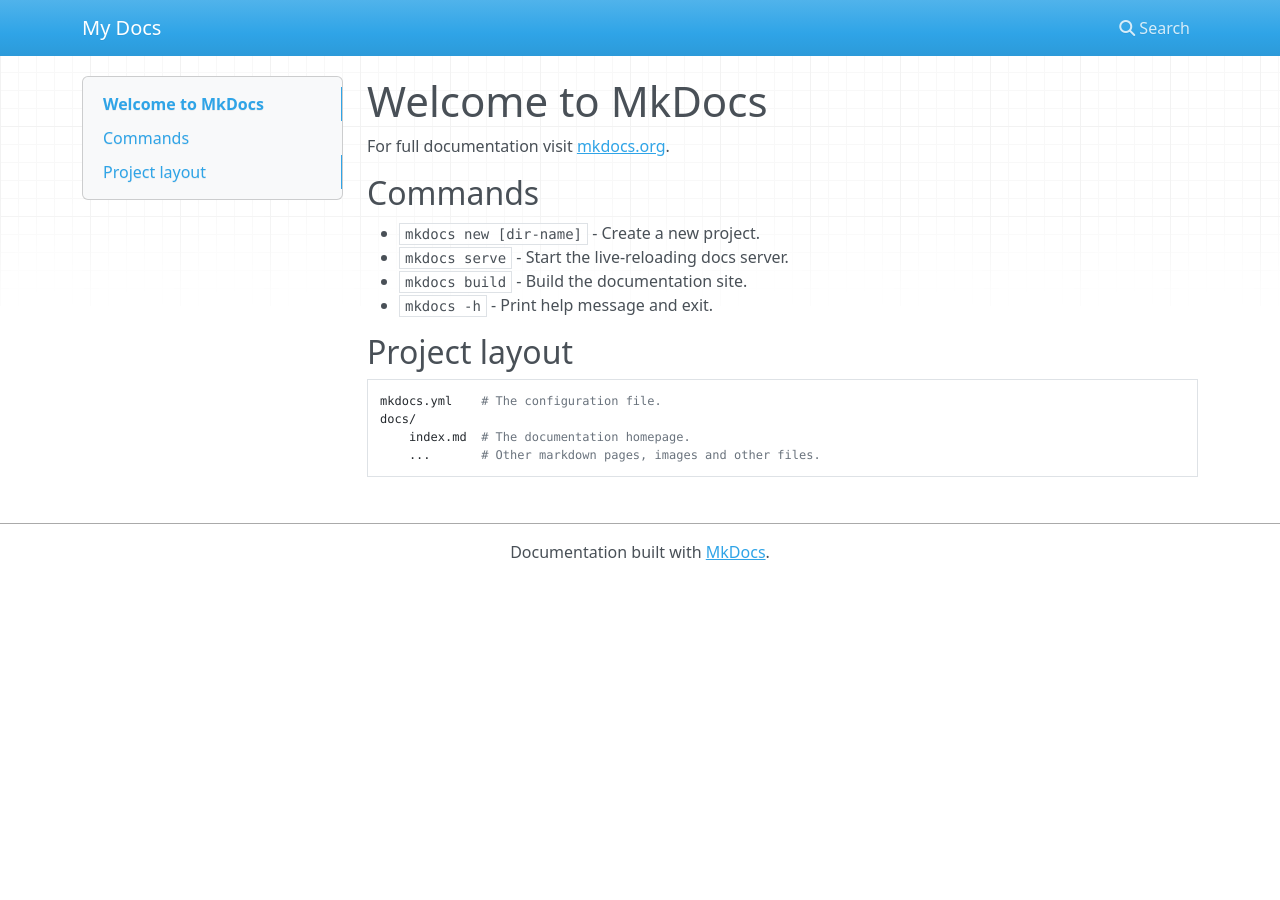
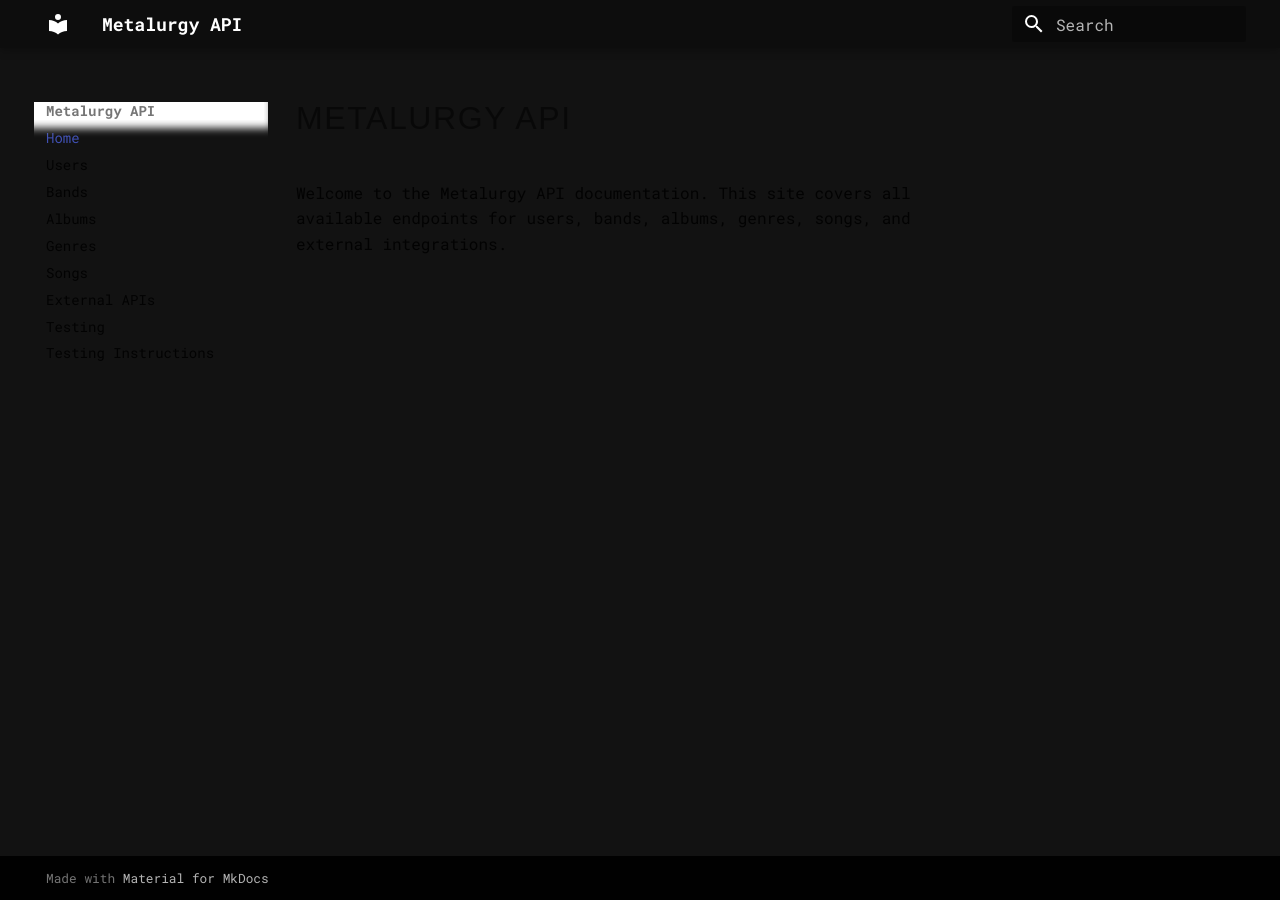
Before and after one commit to CrimsonQween/Metalurgy-API-Systems, an MkDocs documentation site: the page built from Documentation/docs/index.md, in a window 1280 px wide. Built offline with MkDocs 1.6.1 and Material for MkDocs 9.7.7, drawn with Linux system fonts in a browser that asks for light colours; nearby versions of some CDN libraries.

Commit message:
MK Docs + Postman
Added MK Docs documentation and Exported postman collections

```diff
--- a/Documentation/docs/index.md
+++ b/Documentation/docs/index.md
@@ -1,17 +1,3 @@
-# Welcome to MkDocs
+# Metalurgy API
 
-For full documentation visit [mkdocs.org](https://www.mkdocs.org).
-
-## Commands
-
-* `mkdocs new [dir-name]` - Create a new project.
-* `mkdocs serve` - Start the live-reloading docs server.
-* `mkdocs build` - Build the documentation site.
-* `mkdocs -h` - Print help message and exit.
-
-## Project layout
-
-    mkdocs.yml    # The configuration file.
-    docs/
-        index.md  # The documentation homepage.
-        ...       # Other markdown pages, images and other files.
+Welcome to the Metalurgy API documentation. This site covers all available endpoints for users, bands, albums, genres, songs, and external integrations.
--- /dev/null
+++ b/Documentation/docs/stylesheets/metal.css
@@ -0,0 +1,26 @@
+:root {
+    --md-primary-fg-color: #0a0a0a;
+    --md-accent-fg-color: #673ab7;
+    --md-typeset-color: #e0e0e0;
+    --md-default-bg-color: #121212;
+    --md-footer-bg-color: #000000;
+}
+
+.md-typeset h1,
+.md-typeset h2 {
+    font-family: 'Bebas Neue', sans-serif;
+    text-transform: uppercase;
+    letter-spacing: 0.05em;
+}
+
+.md-typeset a {
+    color: #9f6fff;
+}
+
+.md-header {
+    background: #0d0d0d !important;
+}
+
+body {
+    background: #121212;
+}
--- a/Documentation/mkdocs.yml
+++ b/Documentation/mkdocs.yml
@@ -1 +1,25 @@
-site_name: My Docs
+site_name: Metalurgy API
+theme:
+  name: material
+  palette:
+    primary: black
+    accent: deep purple
+  font:
+    text: Roboto Mono
+    code: JetBrains Mono
+extra_css:
+  - stylesheets/metal.css
+nav:
+  - Home: index.md
+  - Users: users.md
+  - Bands: bands.md
+  - Albums: albums.md
+  - Genres: genres.md
+  - Songs: songs.md
+  - External APIs: external.md
+  - Testing: testing.md
+  - Testing Instructions: testing_instructions.md
+
+markdown_extensions:
+  - toc:
+      permalink: true
```
Also changed, not shown: Documentation/docs/albums.md (added, +82 -0 lines), Documentation/docs/bands.md (added, +177 -0 lines), Documentation/docs/external.md (added, +46 -0 lines), Documentation/docs/genres.md (added, +15 -0 lines), Documentation/docs/songs.md (added, +123 -0 lines), Documentation/docs/testing.md (added, +31 -0 lines), Documentation/docs/users.md (added, +157 -0 lines), README.md.
